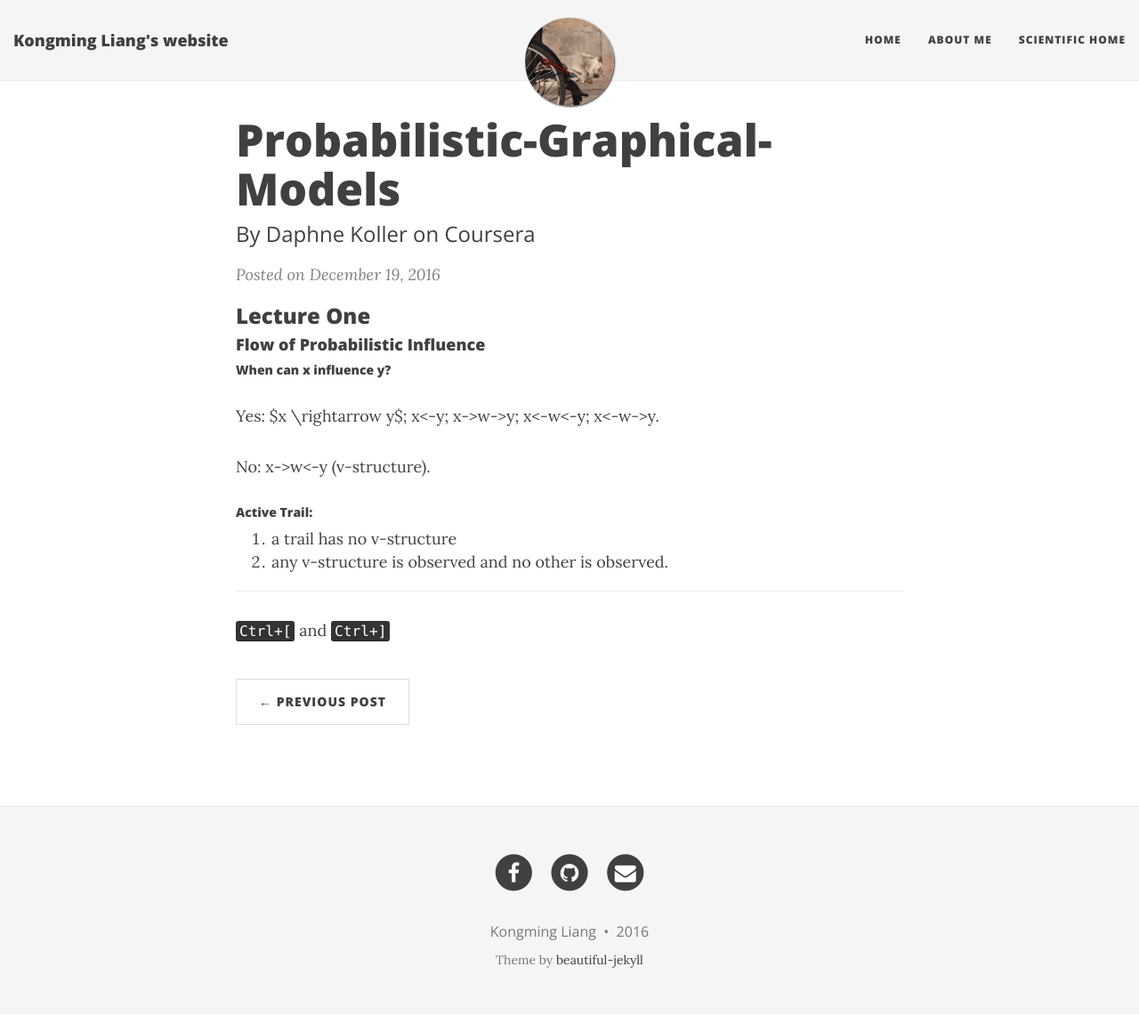
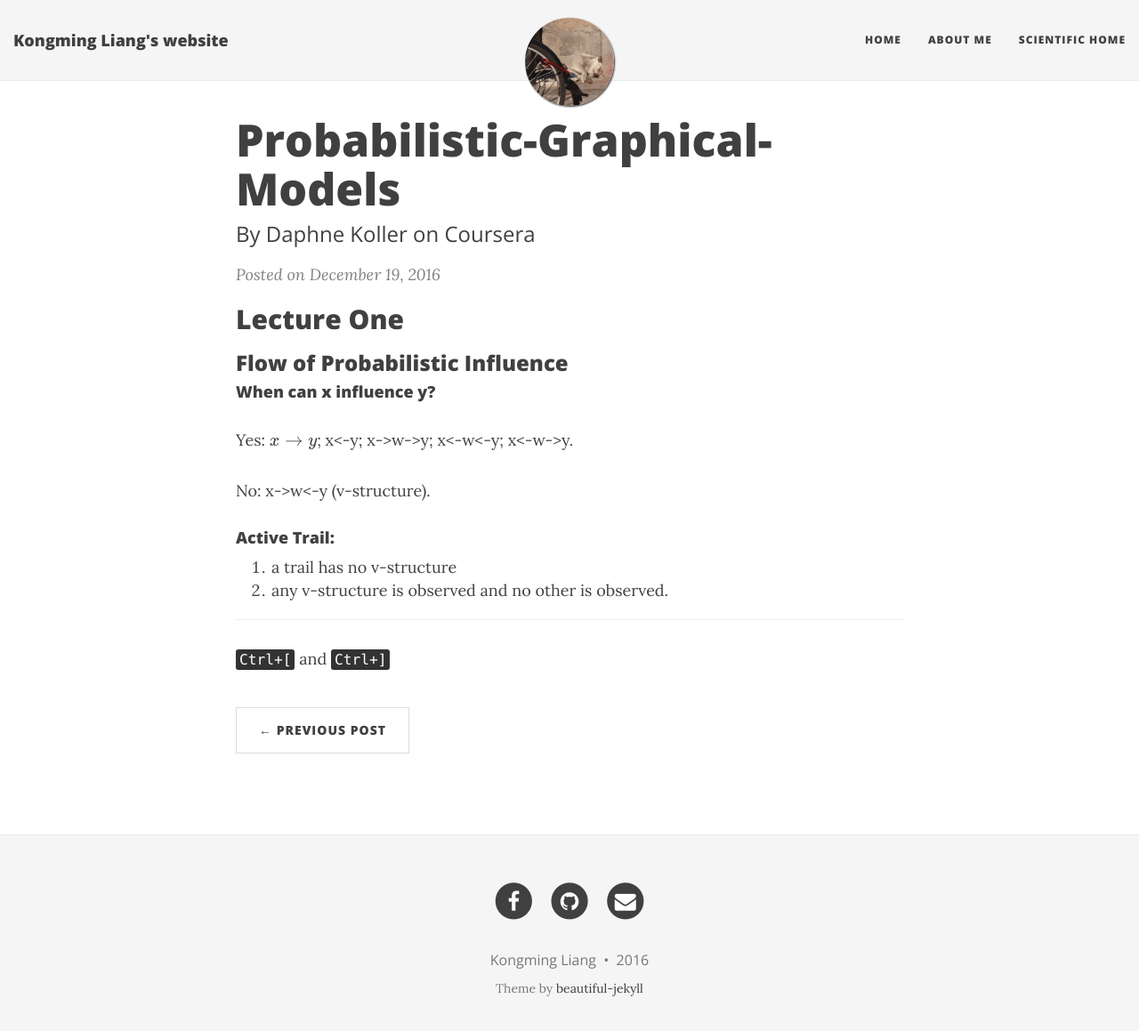
Before and after one commit to GriffinLiang/griffinliang.github.com, a Jekyll site: the page built from _posts/2016-12-19-Probabilistic-Graphical-Models.md, in a window 1280 px wide and 1172 px high. Shown: the top 1159 px of the window at 89% size. Built offline with Jekyll 4.4.1, drawn with Linux system fonts in a browser that asks for light colours; nearby versions of some CDN libraries; formulas are drawn with MathJax 3.

```diff
--- a/_posts/2016-12-19-Probabilistic-Graphical-Models.md
+++ b/_posts/2016-12-19-Probabilistic-Graphical-Models.md
@@ -6,17 +6,17 @@ subtitle: By Daphne Koller on Coursera
 
 
 <script type="text/javascript" src="http://cdn.mathjax.org/mathjax/latest/MathJax.js?config=default"></script>
-### Lecture One
+## Lecture One
 
-#### Flow of Probabilistic Influence
+### Flow of Probabilistic Influence
 
-##### When can x influence y?
+#### When can x influence y?
 
-Yes: $x \rightarrow y$; x<-y; x->w->y; x<-w<-y; x<-w->y.
+Yes: $$ x \rightarrow y$$; x<-y; x->w->y; x<-w<-y; x<-w->y.
 
 No: x->w<-y (v-structure).
 
-##### Active Trail:
+#### Active Trail:
 1. a trail has no v-structure
 2. any v-structure is observed and no other is observed.
 
```
